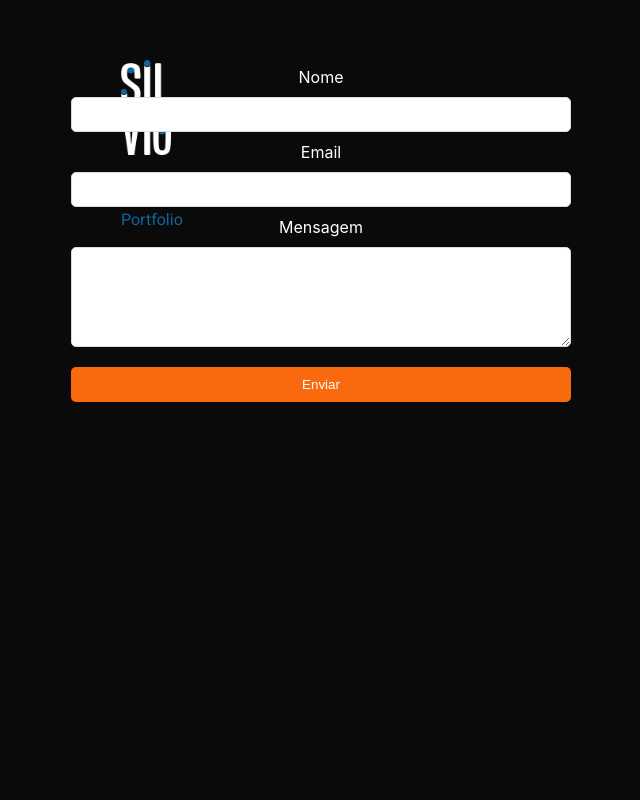
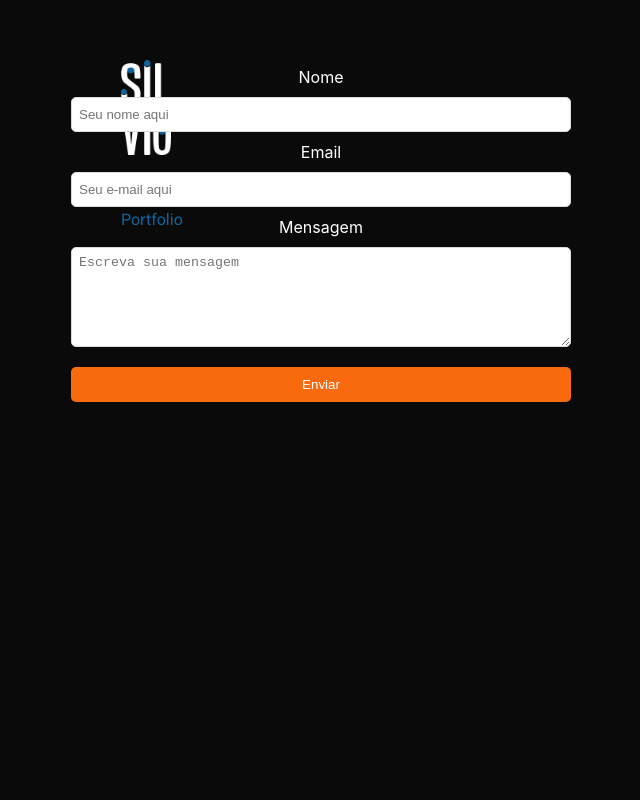
Before and after one commit to ziembick/site-portfolio-designer, a React (Create React App) app in the folder portfolio-designers/: page /contato in a window 1280 px wide. Shown: the top 800 px of the page, without its empty margins (19-659 px from the left). Built offline with nearby package versions, Linux system fonts and the light colour scheme.

Commit message:
placeholders

```diff
--- a/portfolio-designers/src/components/contato.js
+++ b/portfolio-designers/src/components/contato.js
@@ -35,11 +35,11 @@ function Contato() {
         <Navbar />
         <form ref={form} onSubmit={sendEmail}>
           <label>Nome</label>
-          <input type="text" name="user_name" />
+          <input type="text" name="user_name" placeholder="Seu nome aqui" />
           <label>Email</label>
-          <input type="email" name="user_email" />
+          <input type="email" name="user_email" placeholder="Seu e-mail aqui" />
           <label>Mensagem</label>
-          <textarea name="message" />
+          <textarea name="message" placeholder="Escreva sua mensagem" />
           <input type="submit" value="Enviar" />
         </form>
       </section>
```
